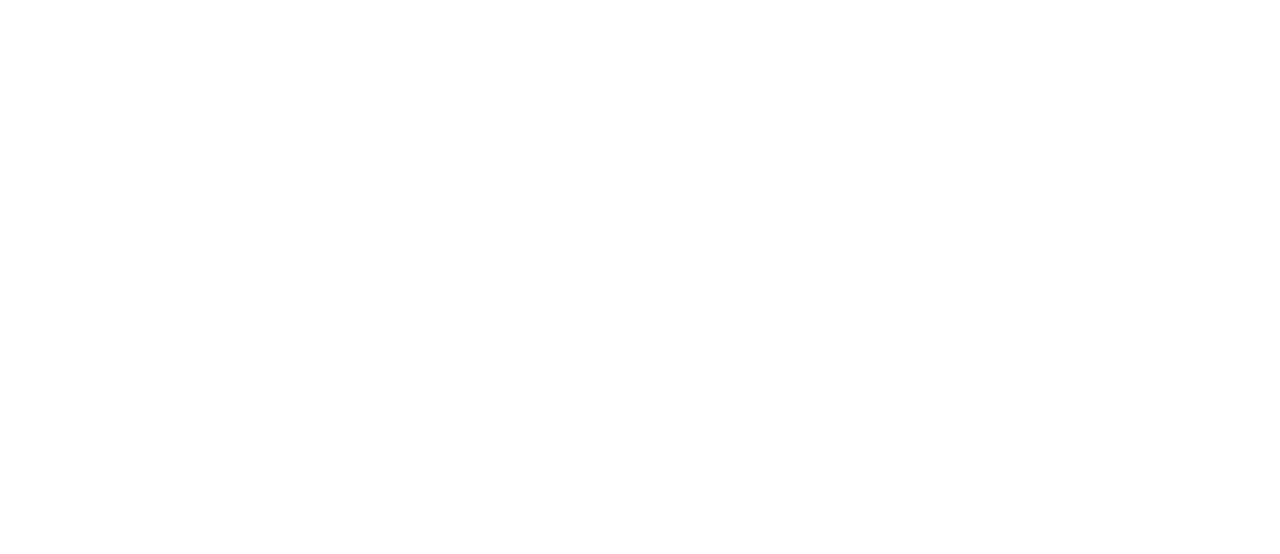
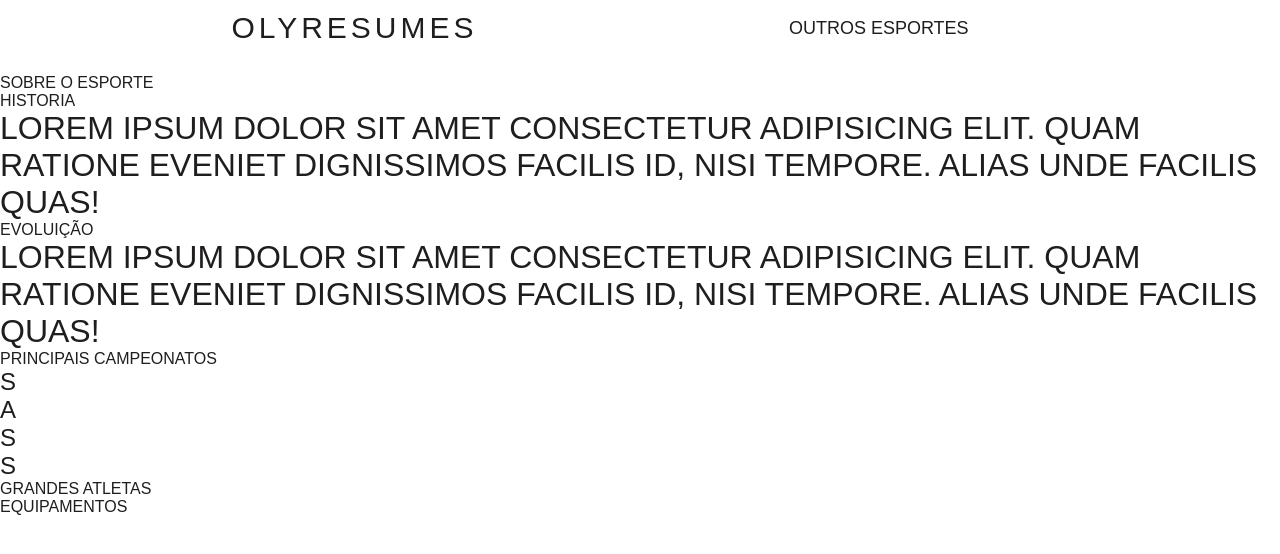
Before and after one commit to GabrielvFrei/OlyResumes, a plain HTML site: page index.html in a window 1280 px wide. Drawn offline with Linux system fonts and the light colour scheme.

Commit message:
version 1

```diff
--- a/index.html
+++ b/index.html
@@ -4,8 +4,55 @@
     <meta charset="UTF-8">
     <meta name="viewport" content="width=device-width, initial-scale=1.0">
     <title>Document</title>
+    <link rel="stylesheet" href="style-index.css">
 </head>
 <body>
-
+    <header>
+        <div class="menu-content">
+            <a href="index.html"><h1 class="logo">OlyResumes</h1></a>
+            <nav class="header-menu">
+                <ul class="list-itens">
+                    <li>Outros esportes</li>
+                </ul>
+            </nav>
+        </div>
+    </header>
+    <div class="super-container">
+        <div class="first-top-container">
+            <img src="#" alt="" srcset="">
+        </div>
+        <div class="second-top-container">
+            <p>Sobre o Esporte</p>
+            <div class="bottom-second-top-container">
+                <div class="left-bottom-second-top-container">
+                    <p id="title-second-container">Historia</p>
+                    <h1 id="resume-second-container" >Lorem ipsum dolor sit amet consectetur adipisicing elit. Quam ratione eveniet dignissimos facilis id, nisi tempore. Alias unde facilis quas!</h1>
+                </div>
+                <div class="right-bottom-second-top-container">
+                    <p id="title-second-container">Evoluição</p>
+                    <h1 id="resume-second-container" >Lorem ipsum dolor sit amet consectetur adipisicing elit. Quam ratione eveniet dignissimos facilis id, nisi tempore. Alias unde facilis quas!</h1>
+                </div>
+            </div>
+        </div>
+        <div class="mid-container">
+            <p>Principais campeonatos</p>
+            <h2 id="camp-label">s</h2>
+            <h2 id="camp-label">a</h2>
+            <h2 id="camp-label">s</h2>
+            <h2 id="camp-label">s</h2>
+        </div>
+        <div class="top-bottom-container">
+            <p>Grandes Atletas</p>
+            <div class="gaoat"></div>
+            <div class="gaoat"></div>
+            <div class="gaoat"></div>
+            <div class="gaoat"></div>
+            <div class="gaoat"></div>
+        </div>
+        <div class="bottom bottom-container">
+            <p>Equipamentos</p>
+            <img src="#" alt="">
+        </div>
+    </div>
 </body>
 </html>
--- a/style-index.css
+++ b/style-index.css
@@ -0,0 +1,49 @@
+*{
+    margin: 0;
+    padding: 0;
+    box-sizing: border-box;
+    list-style: none;
+    font-family: 'Poppins', sans-serif;
+    font-weight: 400;
+    color: rgb(31, 29, 29);
+    text-transform: uppercase;
+    text-decoration: none;
+}
+html{
+    width: 100vw;
+    height: 100vh;
+    font-size: 62,5%;
+}
+header{
+    width: 100%;
+    height: 7vh;
+    font-size: 18px;
+    overflow-y: hidden;
+}
+.menu-content{
+    text-transform: uppercase;
+    height: 100%;
+    display: flex;
+    justify-content:space-evenly;
+    align-items: center;
+}
+.menu-content .list-itens li{
+    cursor: pointer;
+    padding: 10vh;
+}
+.menu-content .list-itens{
+    display: flex;
+    justify-content: space-between;
+    gap: 50px;
+}
+.logo{
+    letter-spacing: 4px;
+    font-size: 30px;
+    font-weight: 500;
+    display: block;
+}
+.menu-content .list-itens a{
+    text-decoration: none;
+    transform: 2ms ease-in;
+    position: relative;
+}
```
Also changed, not shown: imgs-index/largeImgTop.webp (added).
